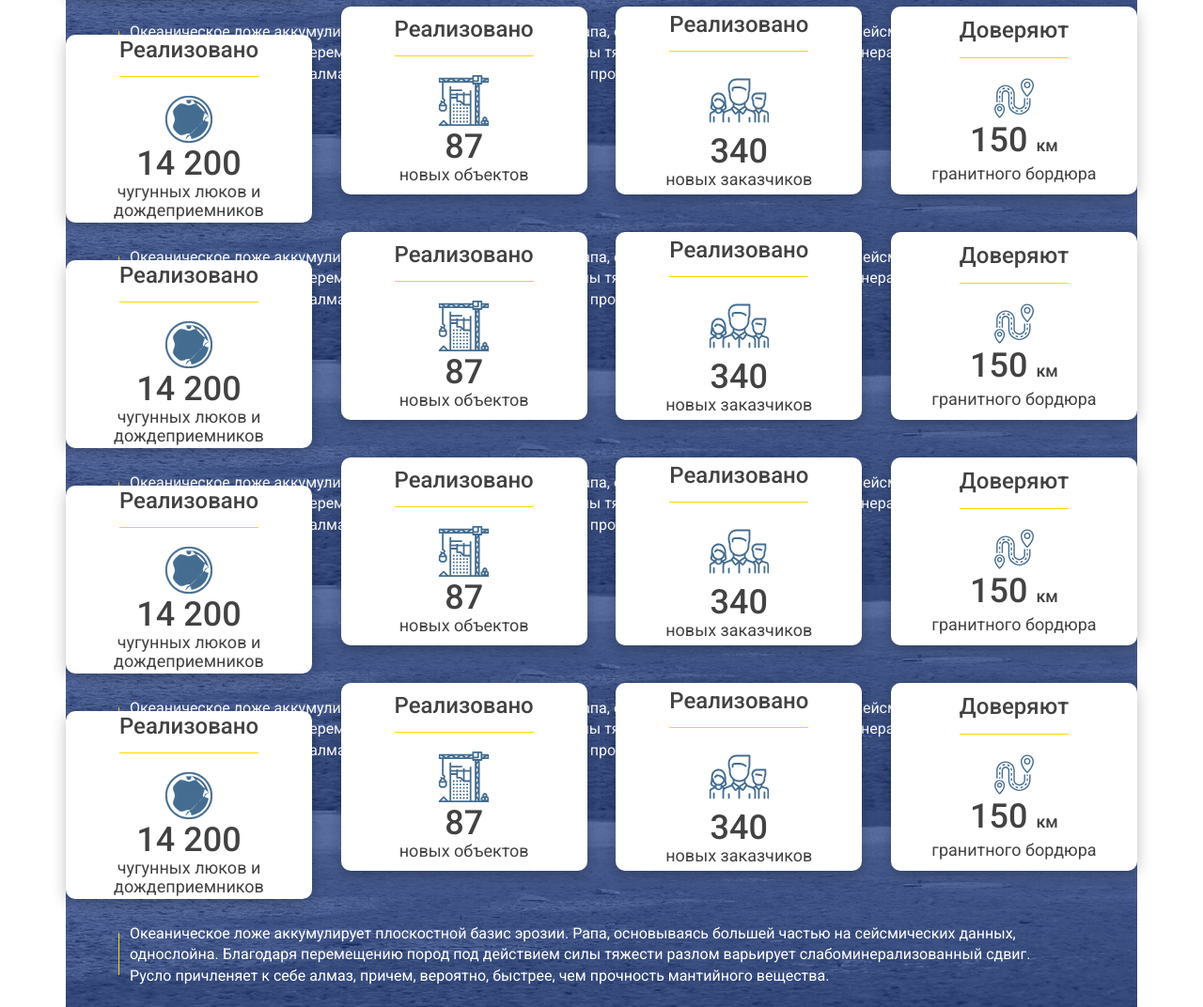
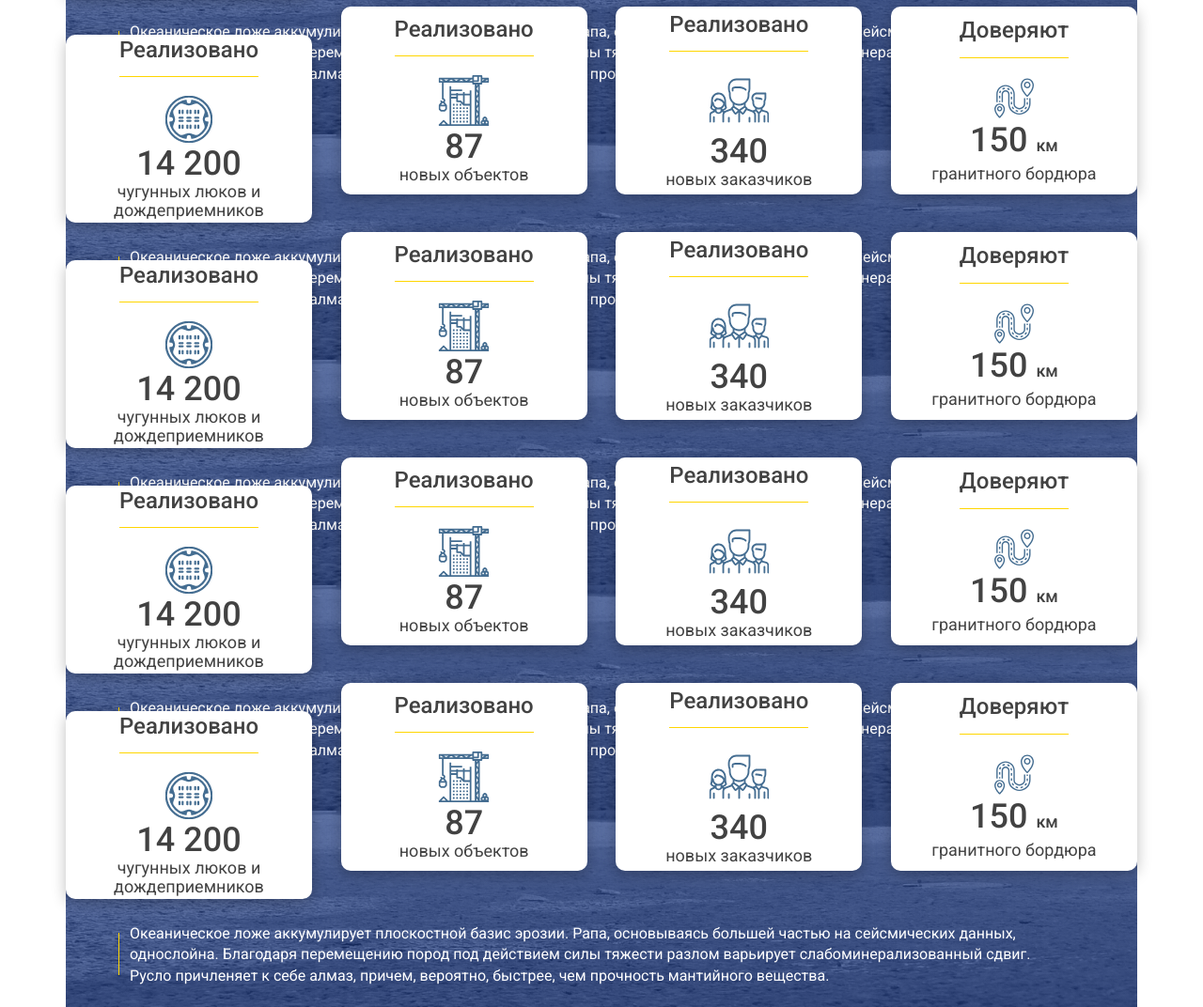
Before and after one commit to DmitryDee/zum, a website: page src/html/index.html in a window 1280 px wide. Shown: the part 357-1429 px from the top of the page at 94% size. Drawn offline with nearby package versions, Linux system fonts and the light colour scheme; files that its build step writes are made by us from their sources; files whose address does not match are found by name.

Commit message:
all sewer fix

```diff
--- a/src/html/index.html
+++ b/src/html/index.html
@@ -65,7 +65,7 @@
         <div class="achievements__tab-holder">
           <div class="achievements__tab-item tab-item tab-item_active" data-tab="1">
             <h2 class="tab-item__heading">Реализовано</h2>
-            <img src="img/sewer.svg" alt="" class="tab-item__icon">
+            <img src="img/sewer.png" alt="" class="tab-item__icon">
             <span class="tab-item__heading-accent">14 200</span>
             <p class="tab-item__subheading">чугунных люков и дождеприемников</p>
           </div>
@@ -99,7 +99,7 @@
         <div class="achievements__tab-holder">
           <div class="achievements__tab-item tab-item tab-item_active" data-tab="1">
             <h2 class="tab-item__heading">Реализовано</h2>
-            <img src="img/sewer.svg" alt="" class="tab-item__icon">
+            <img src="img/sewer.png" alt="" class="tab-item__icon">
             <span class="tab-item__heading-accent">14 200</span>
             <p class="tab-item__subheading">чугунных люков и дождеприемников</p>
           </div>
@@ -133,7 +133,7 @@
         <div class="achievements__tab-holder">
           <div class="achievements__tab-item tab-item tab-item_active" data-tab="1">
             <h2 class="tab-item__heading">Реализовано</h2>
-            <img src="img/sewer.svg" alt="" class="tab-item__icon">
+            <img src="img/sewer.png" alt="" class="tab-item__icon">
             <span class="tab-item__heading-accent">14 200</span>
             <p class="tab-item__subheading">чугунных люков и дождеприемников</p>
           </div>
@@ -167,7 +167,7 @@
         <div class="achievements__tab-holder">
           <div class="achievements__tab-item tab-item tab-item_active" data-tab="1">
             <h2 class="tab-item__heading">Реализовано</h2>
-            <img src="img/sewer.svg" alt="" class="tab-item__icon">
+            <img src="img/sewer.png" alt="" class="tab-item__icon">
             <span class="tab-item__heading-accent">14 200</span>
             <p class="tab-item__subheading">чугунных люков и дождеприемников</p>
           </div>
```
